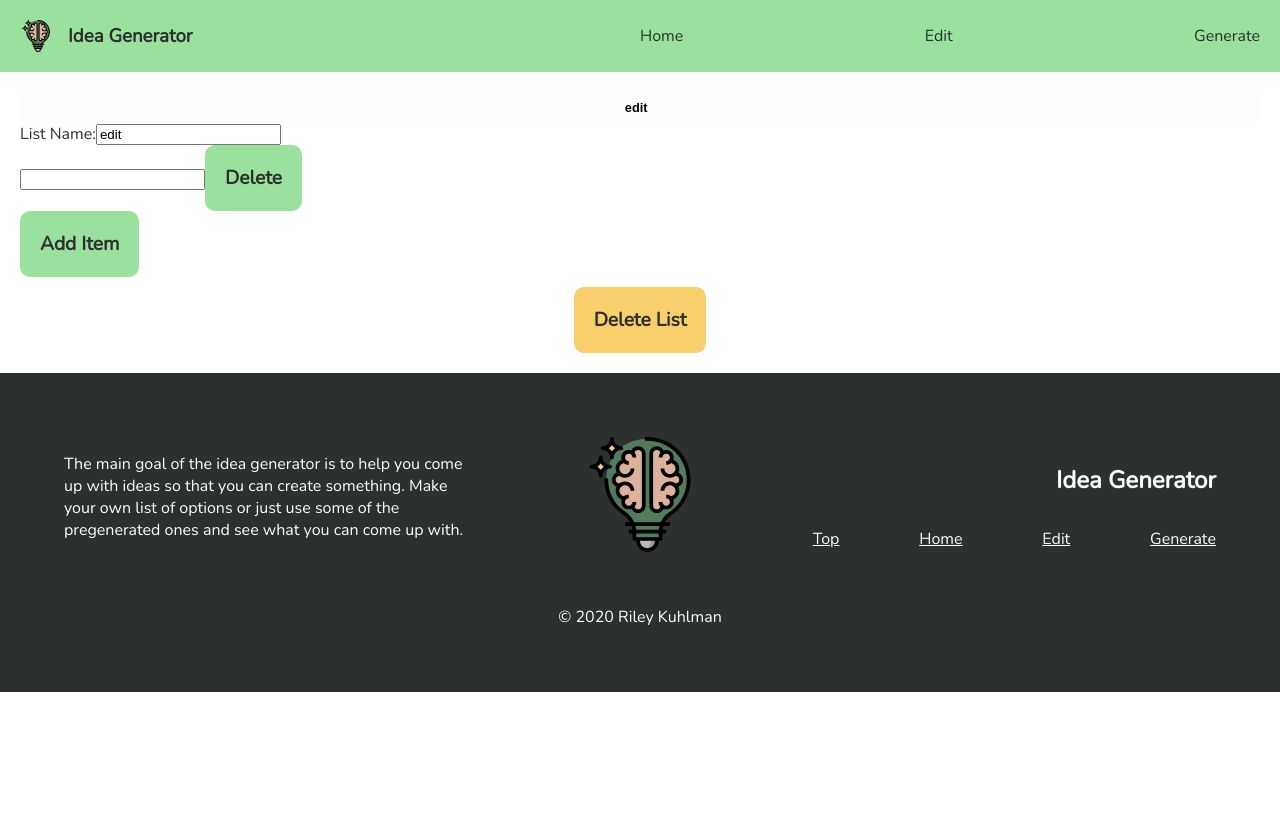
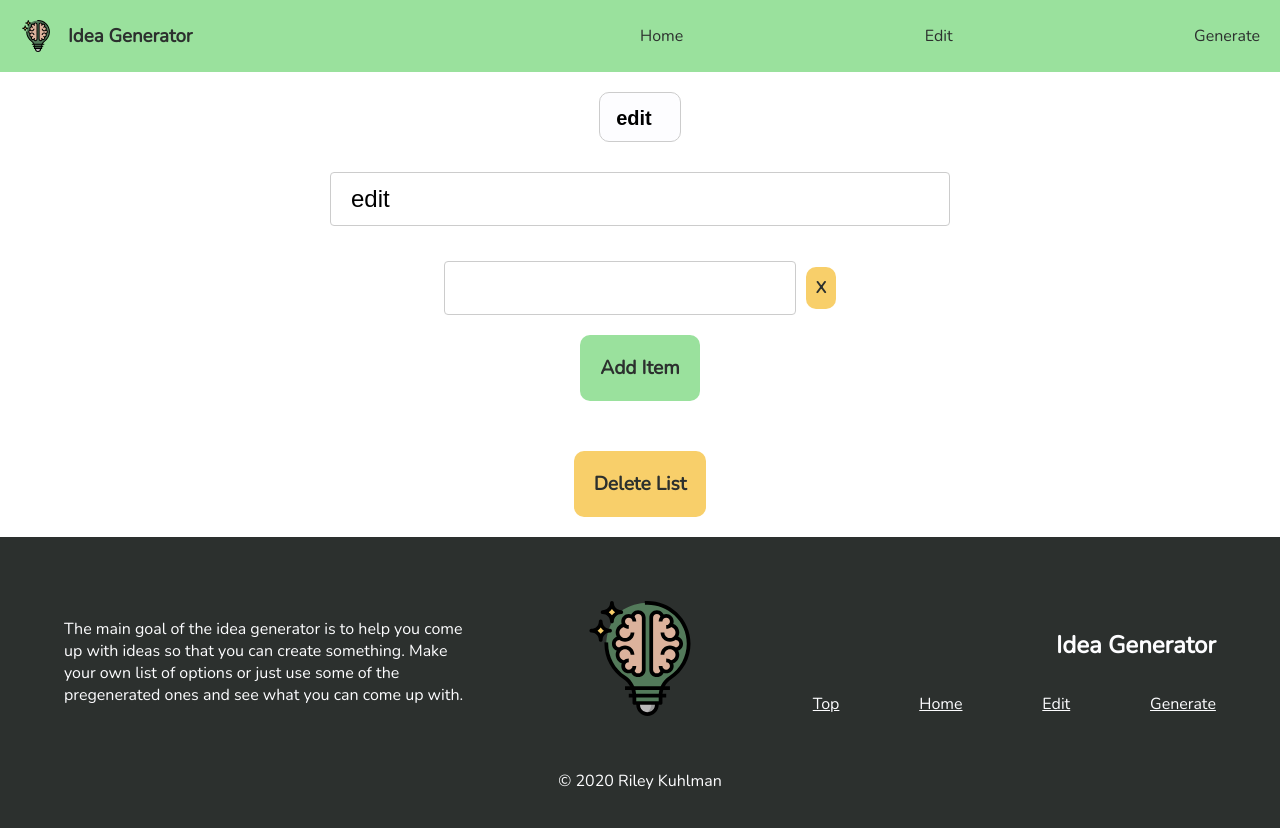
Before and after one commit to rkuhlf/Idea-Generator, a React (Create React App) app: page /edit in a window 1280 px wide. Both pictures are taken after a click on the button "Add Item". Shown: the top 828 px of the page. Before the commit the page ends 800 px from the top, so only its background shows below. Built offline with nearby package versions, Linux system fonts and the light colour scheme.

Commit message:
finished most styling

```diff
--- a/src/EditPage.js
+++ b/src/EditPage.js
@@ -198,14 +198,14 @@ class EditPage extends Component {
             <option value="addNewList">+</option>
           </select>
         </div>
-        <div>
-          List Name:
+        <div className="list-name-input">
           <input
             type="text"
             onChange={this.handleNameChange}
             value={this.state.currentName}
           />
         </div>
+        <div className="list-items">
           {this.state.currentList.map((item, index) => (
             <div key={index}>
               <input
@@ -213,10 +213,11 @@ class EditPage extends Component {
                 value={this.state.currentList[index]}
                 onChange={e => this.editList(e.target.value, index)}
               />
-            <button onClick={() => this.deleteItem(index)}>Delete</button>
+              <button onClick={() => this.deleteItem(index)}>X</button>
             </div>
           ))}
-        <div>
+        </div>
+        <div className="add-button">
           <button onClick={this.addItem}>Add Item</button>
         </div>
 
--- a/src/GeneratePage.js
+++ b/src/GeneratePage.js
@@ -33,7 +33,7 @@ class GeneratePage extends Component {
     };
 
     this.state.uncompiled =
-      "This is your sentence. @[LIST]() You can edit it and add a random item from the list by clicking the add button to the side or by pressing ctrl-b.";
+      "This is your sentence. @[LIST] You can edit it and add a random item from the list by clicking the add button below or by pressing alt-l. You can view the compiled idea code on the right or the bottom.";
 
     this.generate = this.generate.bind(this);
     this.handleContentEdited = this.handleContentEdited.bind(this);
@@ -49,7 +49,6 @@ class GeneratePage extends Component {
 
 
   handleContentEdited(newText) {
-    console.log("setting new uncompiled in state");
     this.setState({
       uncompiled: newText.target.value
     });
@@ -58,13 +57,17 @@ class GeneratePage extends Component {
   render() {
     return (
       <div className="generate-page">
-        <div>
+        <div className="editor-container">
+          <h2>Editor</h2>
+          <hr align="left" />
           <Editor onChange={this.handleContentEdited} html={this.state.uncompiled} />
         </div>
-        <div>
+        <div className="generator-container">
+          <h2>Generator</h2>
+          <hr align="left" />
           <Display alternator={this.state.alternator} uncompiled={this.state.uncompiled} />
+          <button className="generate-button" onClick={this.generate}>Generate</button>
         </div>
-        <button className="generate-button" onClick={this.generate}>Generate</button>
       </div>
     );
   }
--- /dev/null
+++ b/src/css/editPage.css
@@ -0,0 +1,81 @@
+.edit-page {
+
+}
+
+.edit-page select {
+	margin: 0 auto;
+	display: block;
+	margin-bottom: 30px;
+}
+
+.edit-page .delete-button {
+	background-color: #f8cf6a;
+	margin-top: 40px;
+}
+
+.delete-container {
+	width: 100%;
+	display: flex;
+	justify-content: space-around;
+	margin-top: 10px;
+}
+
+.list-name-input {
+	width: 100%;
+	display: flex;
+	justify-content: space-around;
+}
+
+.list-name-input input {
+	padding: 12px 20px;
+	box-sizing: border-box;
+	border-radius: 4px;
+	border: 1px solid #ccc;
+	font-size: 1.5rem;
+	margin-bottom: 25px;
+	width: 50%;
+}
+
+@media only screen and (max-width: 500px) {
+  .list-name-input input {
+    width: 80%;
+  }
+}
+
+.add-button button {
+	margin-left: auto;
+	margin-right: auto;
+	display: block;
+	margin-top: 10px;
+}
+
+.list-items {
+	width: 100%;
+	display: flex;
+	flex-direction: column;
+
+}
+
+.list-items div {
+	margin: 5px auto;
+	padding: 5px;
+	display: flex;
+	align-items: center;
+}
+
+.list-items input {
+	padding: 12px 20px;
+	box-sizing: border-box;
+	border-radius: 4px;
+	border: 1px solid #ccc;
+	font-size: 1.5rem;
+	width: 100%;
+}
+
+.list-items button {
+	font-size: 1rem;
+	padding: 10px;
+	height: 100%;
+	background-color: #f8cf6a;
+	margin-left: 10px;
+}
--- /dev/null
+++ b/src/css/generatePage.css
@@ -0,0 +1,34 @@
+.generate-page {
+	padding: 20px;
+	font-size: 1.5rem;
+	line-height: 200%;
+	display: grid;
+	grid-template-columns: auto auto;
+}
+
+.content-editable {
+	display: inline-block;
+	min-width: 1rem;
+}
+
+.generate-button {
+	margin-left: auto;
+	display: block;
+	margin-top: 10px;
+}
+
+.generate-page h2 {
+	margin-bottom: 10px;
+}
+
+.generate-page hr {
+	width: 50%;
+}
+
+.editor-container {
+	margin-right: 20px;
+}
+
+.generator-container {
+	margin-left: 20px;
+}
--- /dev/null
+++ b/src/css/scrollbar.css
@@ -0,0 +1,28 @@
+::-webkit-scrollbar {
+    width: 10px;
+}
+
+::-webkit-scrollbar-thumb {
+    background-color: #9AE19D;
+}
+
+::-webkit-scrollbar-thumb:hover {
+	background-color: #86c48a;
+}
+
+::-webkit-scrollbar-thumb:active {
+	background-color: #75ab7a;
+}
+
+::-webkit-scrollbar-track-piece:start {
+    background: transparent url('https://res.cloudinary.com/dymfw7qfi/image/upload/v1585831877/transparent.png') repeat-y !important;
+}
+
+::-webkit-scrollbar-track-piece:end {
+    background: transparent url('https://res.cloudinary.com/dymfw7qfi/image/upload/v1585831877/transparent.png') repeat-y !important;
+}
+
+body {
+  overflow: overlay;
+  overflow-x: hidden;
+}
--- a/src/select.css
+++ b/src/css/select.css
@@ -4,8 +4,6 @@ select {
 	font-weight: 700;
 	line-height: 1.3;
 	padding: .6em 1.4em .5em .8em;
-	width: 100%;
-	max-width: 100%;
 	box-sizing: border-box;
 	margin: 0;
 	border: none;
@@ -27,3 +25,9 @@ select:focus {
 select option {
 	font-weight:normal;
 }
+
+.edit-page select {
+	font-size: 20px;
+	border: 1px solid #ccc;
+	font-weight: 550;
+}
--- a/src/styles.css
+++ b/src/css/styles.css
@@ -43,17 +43,6 @@ body {
 
 .home-page p {
 	text-align: center;
-}
-
-.generate-page {
-	padding: 20px;
-	font-size: 1.5rem;
-	line-height: 200%;
-}
-
-.content-editable {
-	display: inline-block;
-	min-width: 1rem;
 }
 
 .dropdown {
@@ -114,6 +103,7 @@ body {
 .navbar .links {
 	display: flex;
 	justify-content: space-between;
+	flex-wrap: wrap;
 	width: 50%;
 }
 
@@ -213,15 +203,6 @@ button:active {
 	background-color: #75ab7a;
 }
 
-.generate-button {
-	margin: 0 auto;
-	margin-top: 10px;
-}
-
-.add-button {
-	float: right;
-}
-
 .hidden {
 	visibility: hidden;
 	display: none;
--- a/src/editPage.css
+++ /dev/null
@@ -1,18 +0,0 @@
-.edit-page {
-
-}
-
-.edit-page select {
-
-}
-
-.edit-page .delete-button {
-	background-color: #f8cf6a;
-}
-
-.delete-container {
-	width: 100%;
-	display: flex;
-	justify-content: space-around;
-	margin-top: 10px;
-}
```
Also changed, not shown: src/App.js (+5 -3 lines), src/img/transparent.png (added). Lines whose indentation alone changed are shown as unchanged.
